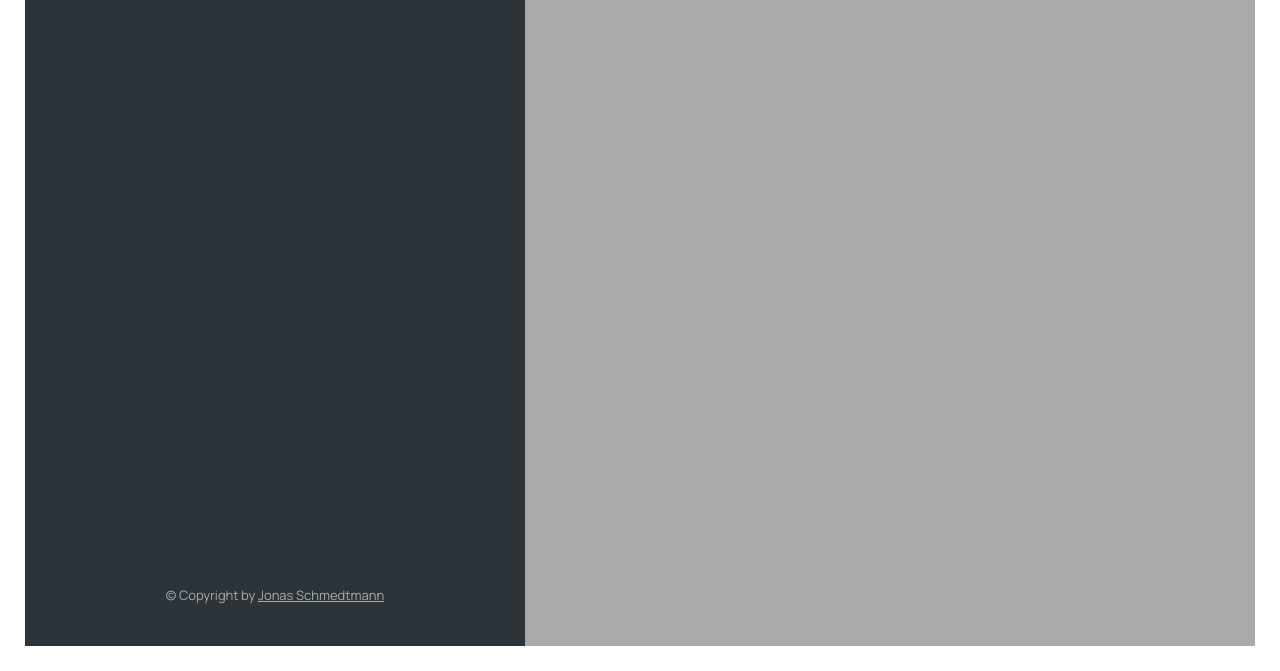
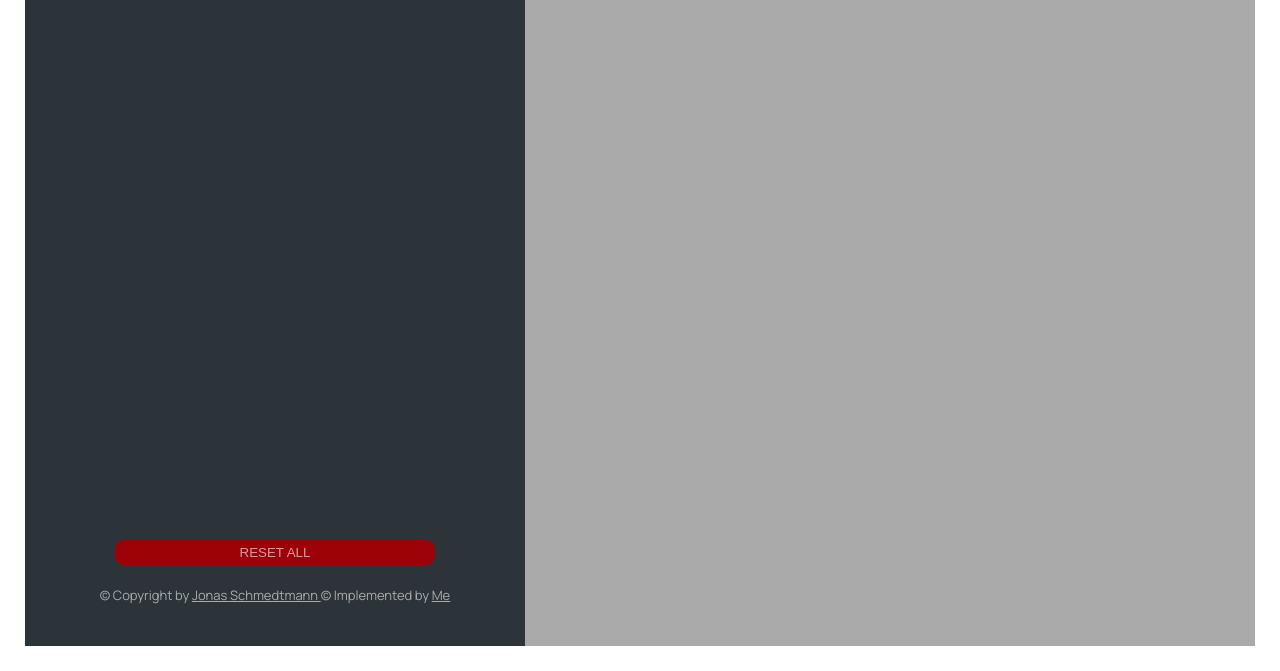
Before and after one commit to madina0801/maping-app, a plain HTML site: page index.html in a window 1280 px wide. Shown: the part 129-800 px from the top of the page. Drawn offline with nearby package versions, Linux system fonts and the light colour scheme.

Commit message:
add reset all button

```diff
--- a/index.html
+++ b/index.html
@@ -118,6 +118,7 @@
           </div>
         </li> -->
       </ul>
+      <button class="reset__button">Reset All</button>
       <p class="copyright">
         &copy; Copyright by
         <a
@@ -126,6 +127,14 @@
           href="https://twitter.com/jonasschmedtman"
           >Jonas Schmedtmann
         </a>
+        &copy; Implemented by
+        <a
+          class="twitter-link"
+          target="_blank"
+          href="https://github.com/madina0801"
+          >Me
+        </a>
+
       </p>
     </div>
 
--- a/script.js
+++ b/script.js
@@ -72,6 +72,7 @@ const inputDistance = document.querySelector('.form__input--distance');
 const inputDuration = document.querySelector('.form__input--duration');
 const inputCadence = document.querySelector('.form__input--cadence');
 const inputElevation = document.querySelector('.form__input--elevation');
+const resetButton = document.querySelector('.reset__button');
 
 class App {
   #map;
@@ -315,3 +316,6 @@ class App {
 }
 
 const app = new App();
+
+
+resetButton.addEventListener('click', app.reset);
--- a/style.css
+++ b/style.css
@@ -88,6 +88,8 @@ a:visited {
   font-size: 1.7rem;
   font-weight: 600;
   grid-column: 1 / -1;
+  display: flex;
+  align-items: baseline;
 }
 
 .workout__details {
@@ -221,3 +223,23 @@ a:visited {
 .cycling-popup .leaflet-popup-content-wrapper {
   border-left: 5px solid var(--color-brand--1);
 }
+
+/* Button */
+.reset__button {
+  width: 80%;
+  margin: 0 auto;
+  margin-bottom: 2rem;
+  padding-block: 5px;
+  border: none;
+  border-radius: 9px;
+  background-color: #9d0208;
+  color: rgba(255, 255, 255, 0.6);
+  transition: all 0.5s ease-in-out;
+  text-transform: uppercase;
+}
+
+.reset__button:hover {
+  cursor: pointer;
+  color: rgba(255, 255, 255, 0.9);
+  box-shadow: 1px 3px 1px 1px #370617;
+}
```
Also changed, not shown: icon-delete.svg (added).
